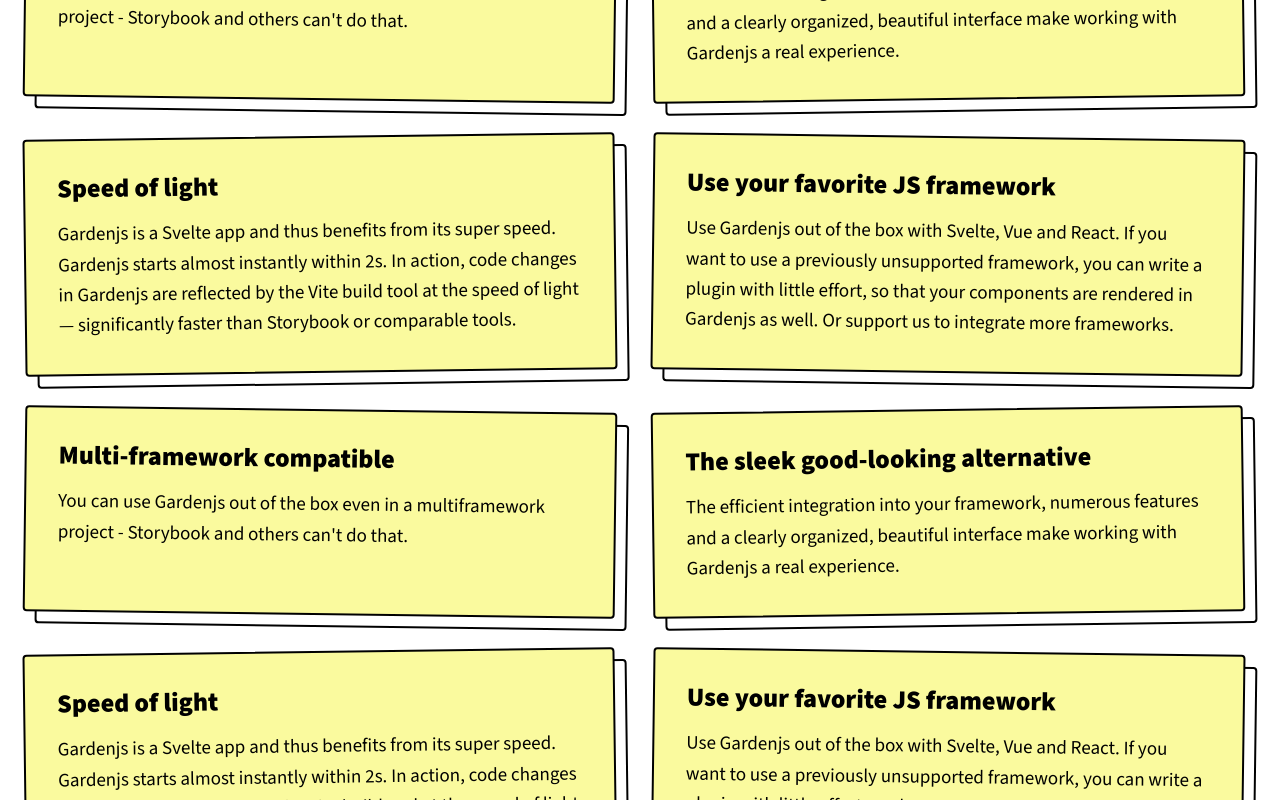
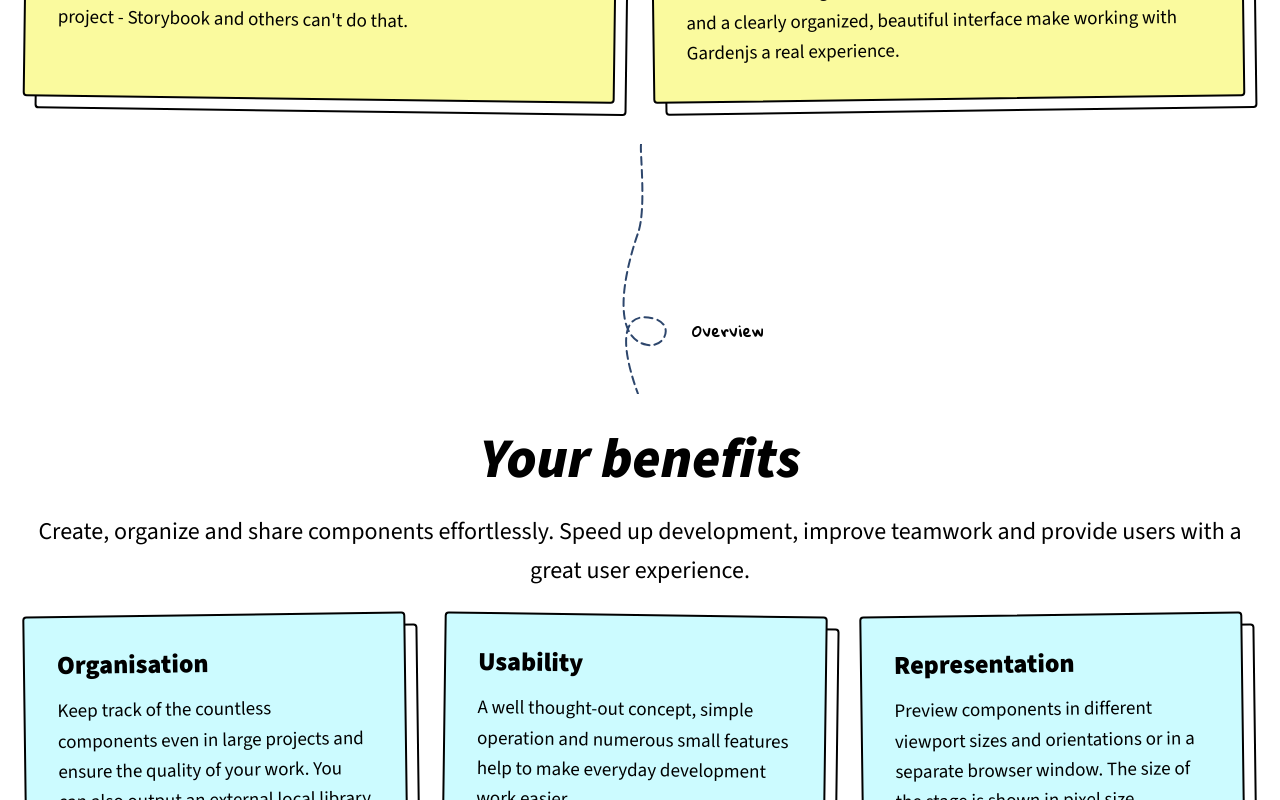
Before and after one commit to gardenjs/docs, a SvelteKit app: page / in a window 1280 px wide. Shown: the part 2760-3560 px from the top of the page. Built offline with nearby package versions, Linux system fonts and the light colour scheme.

Commit message:
remove doppled content

```diff
--- a/src/routes/(homepage)/+page.svelte
+++ b/src/routes/(homepage)/+page.svelte
@@ -35,30 +35,6 @@
     intro="Gardenjs supports efficient frontend development with its intuitive user interface, easy integration into projects and super-fast execution." />
   <Grid isColTwo>
     <Cards hasYellowBG isEven2col
-      title="Speed of light"
-      paragraph="Gardenjs is a Svelte app and thus benefits from its super speed. Gardenjs starts almost instantly within 2s. In action, code changes in Gardenjs are reflected by the Vite build tool at the speed of light — significantly faster than Storybook or comparable tools." />
-    <Cards hasYellowBG isOdd2col
-      title="Use your favorite JS framework"
-      paragraph="Use Gardenjs out of the box with Svelte, Vue and React. If you want to use a previously unsupported framework, you can write a plugin with little effort, so that your components are rendered in Gardenjs as well. Or support us to integrate more frameworks." />
-    <Cards hasYellowBG isOdd2col
-      title="Multi-framework compatible"
-      paragraph="You can use Gardenjs out of the box even in a multiframework project - Storybook and others can't do that." />
-    <Cards hasYellowBG isEven2col
-      title="The sleek good-looking alternative"
-      paragraph="The efficient integration into your framework, numerous features and a clearly organized, beautiful interface make working with Gardenjs a real experience." />
-      <Cards hasYellowBG isEven2col
-      title="Speed of light"
-      paragraph="Gardenjs is a Svelte app and thus benefits from its super speed. Gardenjs starts almost instantly within 2s. In action, code changes in Gardenjs are reflected by the Vite build tool at the speed of light — significantly faster than Storybook or comparable tools." />
-    <Cards hasYellowBG isOdd2col
-      title="Use your favorite JS framework"
-      paragraph="Use Gardenjs out of the box with Svelte, Vue and React. If you want to use a previously unsupported framework, you can write a plugin with little effort, so that your components are rendered in Gardenjs as well. Or support us to integrate more frameworks." />
-    <Cards hasYellowBG isOdd2col
-      title="Multi-framework compatible"
-      paragraph="You can use Gardenjs out of the box even in a multiframework project - Storybook and others can't do that." />
-    <Cards hasYellowBG isEven2col
-      title="The sleek good-looking alternative"
-      paragraph="The efficient integration into your framework, numerous features and a clearly organized, beautiful interface make working with Gardenjs a real experience." />
-      <Cards hasYellowBG isEven2col
       title="Speed of light"
       paragraph="Gardenjs is a Svelte app and thus benefits from its super speed. Gardenjs starts almost instantly within 2s. In action, code changes in Gardenjs are reflected by the Vite build tool at the speed of light — significantly faster than Storybook or comparable tools." />
     <Cards hasYellowBG isOdd2col
```
